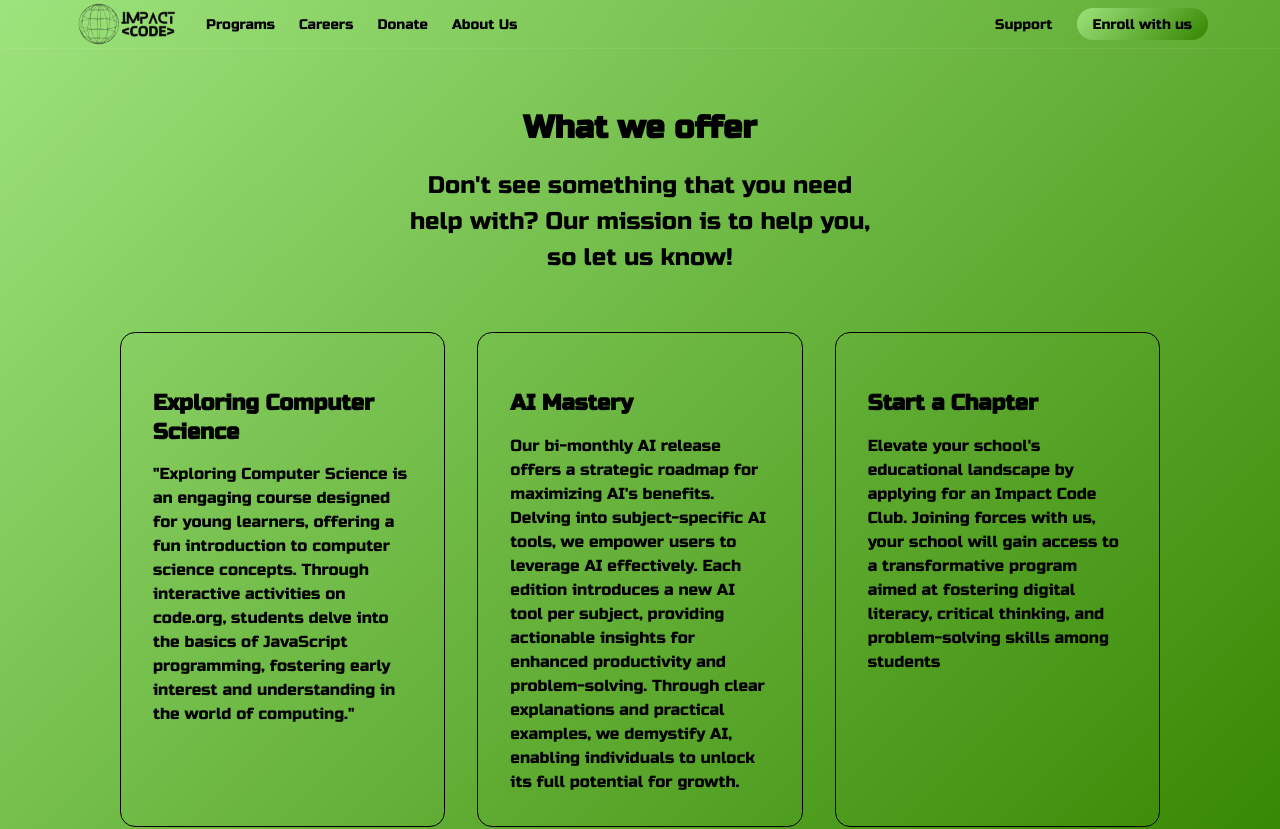
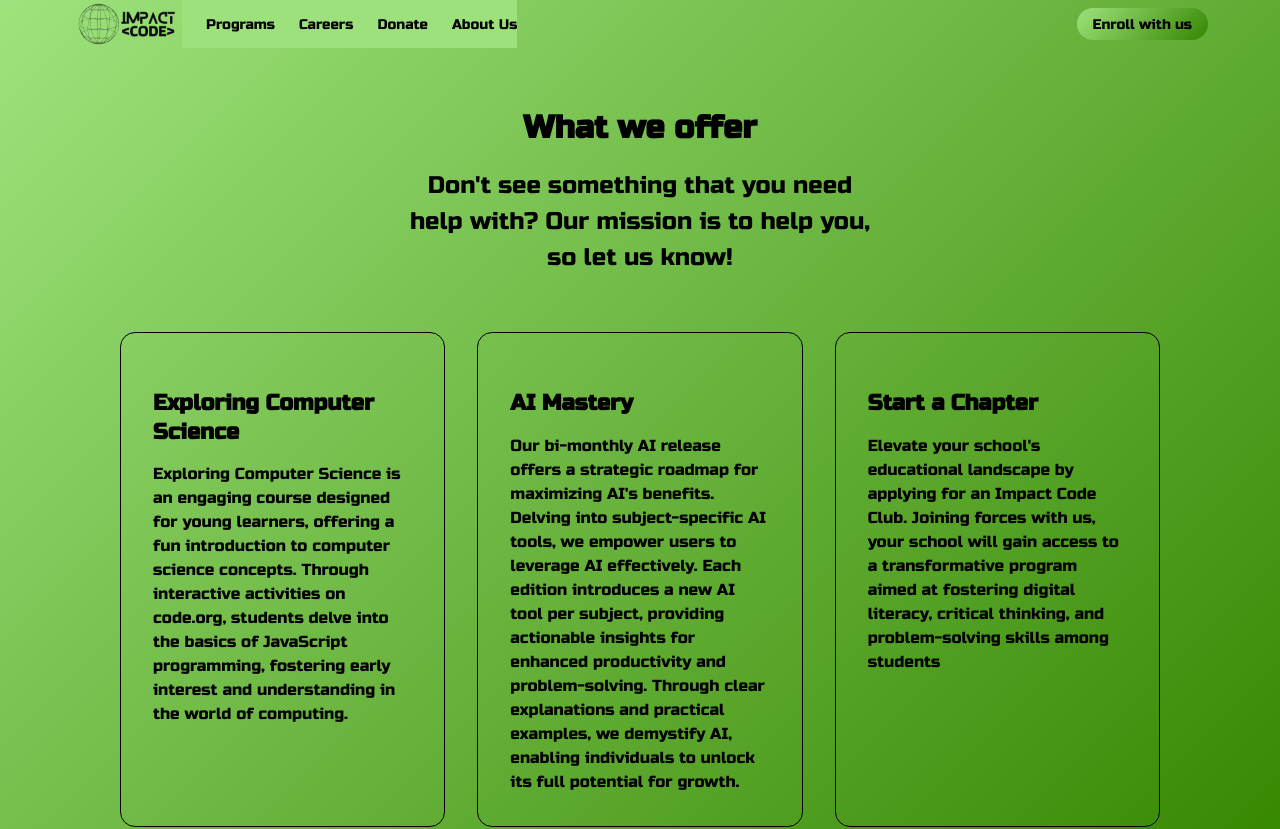
Before and after one commit to AdityaDonkada/IC-Site, a Next.js app: page /programs in a window 1280 px wide. Shown: the top 829 px of the page. Built offline with nearby package versions, Linux system fonts and the light colour scheme.

Commit message:
feat: last bit of changes up navbar

```diff
--- a/components/header.tsx
+++ b/components/header.tsx
@@ -29,7 +29,7 @@ export const Header = () => {
   }, [setHamburgerMenuIsOpen]);
 
   return (
-    <header className="fixed top-0 left-0 z-10 w-full border-b border-transparent-white backdrop-blur-[12px]">
+    <header className="fixed top-0 left-0 z-10 w-full">
       <Container className="flex h-navigation-height">
         <Link className="flex items-center text-md" href="/">
           <Image
@@ -57,8 +57,8 @@ export const Header = () => {
           >
             <ul
               className={classNames(
-                "flex h-full flex-col md:flex-row md:items-center [&_li]:ml-6 [&_li]:border-b [&_li]:border-grey-dark md:[&_li]:border-none",
-                "ease-in [&_a:hover]:text-blackcolor [&_a]:flex [&_a]:h-navigation-height [&_a]:w-full [&_a]:translate-y-8 [&_a]:items-center [&_a]:text-lg [&_a]:transition-[color,transform] [&_a]:duration-300 md:[&_a]:translate-y-0 md:[&_a]:text-sm [&_a]:md:transition-colors",
+                "flex h-full flex-col md:flex-row md:items-center [&_li]:ml-6 text-blackcolor bg-green",
+                " [&_a]:flex [&_a]:h-navigation-height [&_a]:w-full [&_a]:translate-y-8 [&_a]:items-center [&_a]:text-lg [&_a]:transition-[color,transform] [&_a]:duration-300 md:[&_a]:translate-y-0 md:[&_a]:text-sm ",
                 hamburgerMenuIsOpen && "[&_a]:translate-y-0"
               )}
             >
@@ -79,12 +79,7 @@ export const Header = () => {
         </div>
 
         <div className="ml-auto flex h-full items-center text-blackcolor">
-          <Link className="mr-6 text-sm" href="#">
-            Support
-          </Link>
-          <Button href="https://tally.so/r/wzqxJE">
-            Enroll with us
-          </Button>
+          <Button href="https://tally.so/r/wzqxJE">Enroll with us</Button>
         </div>
 
         <button
--- a/components/programs.tsx
+++ b/components/programs.tsx
@@ -21,11 +21,11 @@ const classNamees = () => {
                 Exploring Computer Science
               </h2>
               <p className="text-gray-700 dark:text-gray-300 text-md">
-                "Exploring Computer Science is an engaging course designed for
+                Exploring Computer Science is an engaging course designed for
                 young learners, offering a fun introduction to computer science
                 concepts. Through interactive activities on code.org, students
                 delve into the basics of JavaScript programming, fostering early
-                interest and understanding in the world of computing."
+                interest and understanding in the world of computing.
               </p>
             </div>
             <span className="absolute w-32 aspect-square -bottom-16 -right-16 bg-sky-600/10 rounded-full"></span>
--- a/components/sections/enjoy-issue-tracking.tsx
+++ b/components/sections/enjoy-issue-tracking.tsx
@@ -1,14 +1,9 @@
 "use client";
 import { Features } from "../features";
-import FeaturesComponent from "../featurecomponent";
-import Classes from "../programs";
-import HomeTeacher from "../hometeacher";
 
 export const EnjoyIssueTracking = () => {
   return (
     <div>
-      <HomeTeacher />
-
       <Features color={""} colorDark={""}>
         <Features.Grid
           features={[
--- a/components/teams.tsx
+++ b/components/teams.tsx
@@ -13,7 +13,7 @@ const TeamComponent = () => {
       title: "CEO",
     },
     {
-      avatar: "https://api.uifaces.co/our-content/donated/xZ4wg2Xj.jpg",
+      avatar: "/aryan.jpg",
       name: "Aryan Wadhera",
       title: "COO",
     },
--- a/tailwind.config.js
+++ b/tailwind.config.js
@@ -21,6 +21,7 @@ module.exports = {
     },
     colors: {
       zinc: "#6b7280",
+      green: "#9ce17b",
       blackcolor: "#000000",
       transparent: "transparent",
       white: "#fff",
```
Also changed, not shown: public/aryan.jpg (added).
